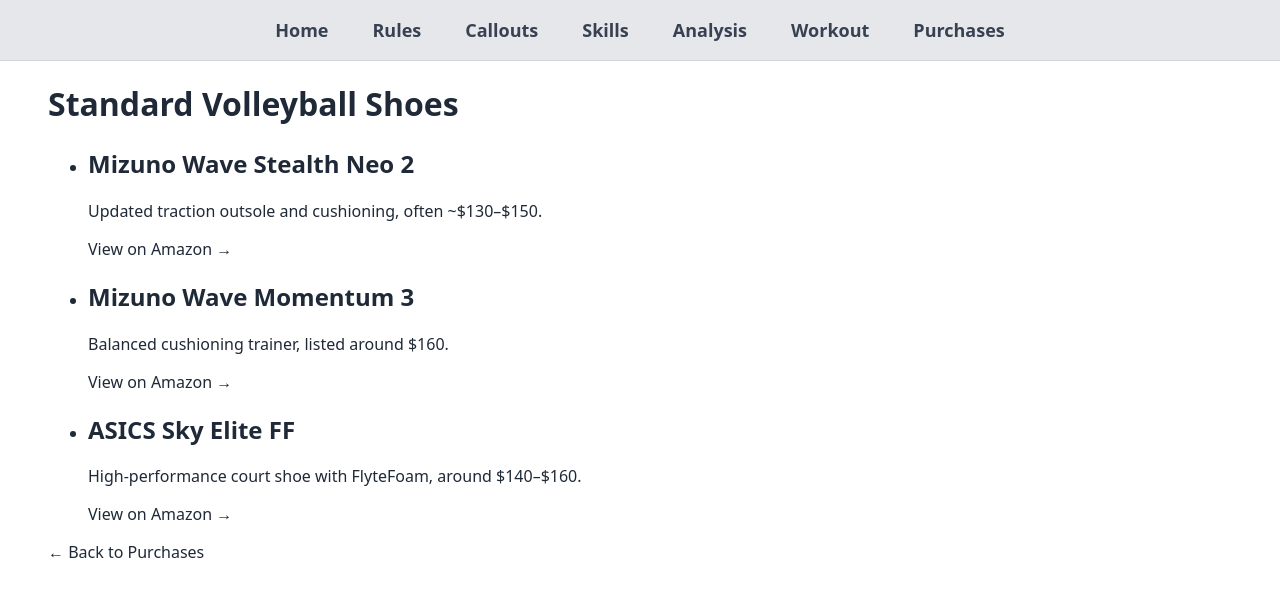
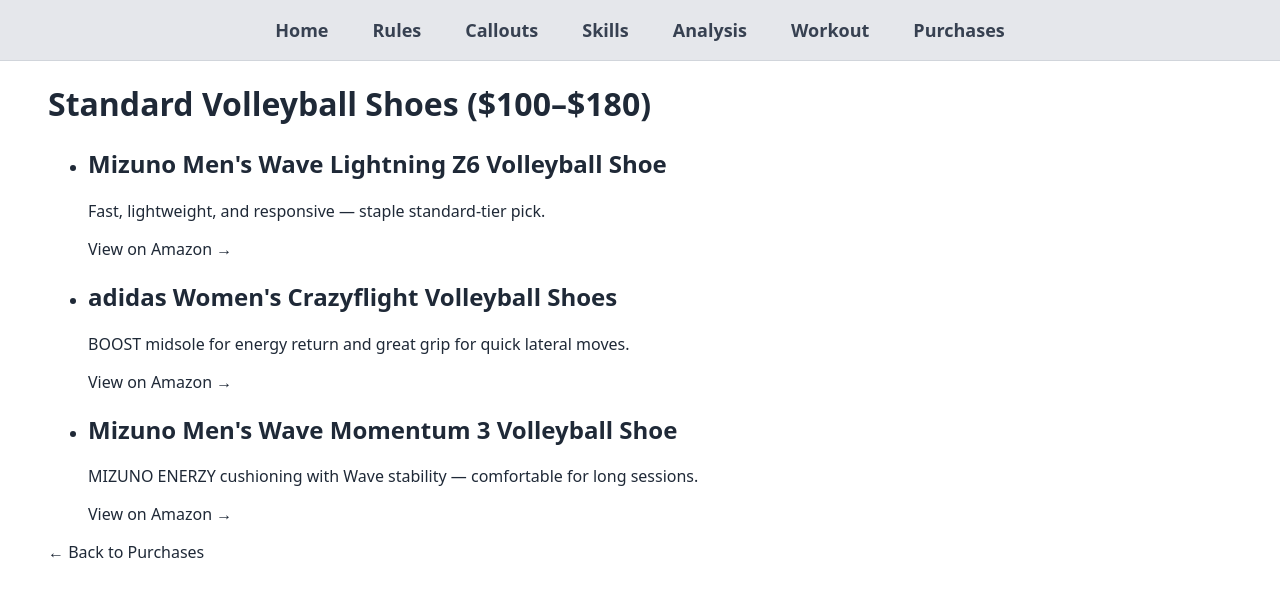
Before and after one commit to blueweriy/volleyball-ai-website, a React (Vite) app: page /purchases/shoes/standard in a window 1280 px wide. Shown: the top 596 px of the page. Built offline with nearby package versions, Linux system fonts and the light colour scheme.

Commit message:
Update ShoesStandard.jsx

```diff
--- a/src/pages/purchases/ShoesStandard.jsx
+++ b/src/pages/purchases/ShoesStandard.jsx
@@ -1,33 +1,31 @@
-// src/pages/purchases/ShoesStandard.jsx
-import React from 'react';
-import { Link } from 'react-router-dom';
+import React from "react";
+import { Link } from "react-router-dom";
 
 const items = [
   {
-    name: 'Mizuno Wave Stealth Neo 2',
-    desc: 'Updated traction outsole and cushioning, often ~$130–$150.',
-    url: 'https://www.amazon.com/Mizuno-Momentum-Volleyball-Shoe-Men/dp/B07GXVRTD3'
+    name: "Mizuno Men's Wave Lightning Z6 Volleyball Shoe",
+    desc: "Fast, lightweight, and responsive — staple standard-tier pick.",
+    url: "https://www.amazon.com/Mizuno-Mens-Wave-Lightning-Volleyball/dp/B07XMN46K1"
   },
   {
-    name: 'Mizuno Wave Momentum 3',
-    desc: 'Balanced cushioning trainer, listed around $160.',
-    url: 'https://www.amazon.com/Mizuno-Unisex-Volleyball-Shoes-Momentum/dp/B0DY8TX5T5'
+    name: "adidas Women's Crazyflight Volleyball Shoes",
+    desc: "BOOST midsole for energy return and great grip for quick lateral moves.",
+    url: "https://www.amazon.com/adidas-Womens-Crazyflight-Volleyball-Sneakers/dp/B0D8W27L61"
   },
   {
-    name: 'ASICS Sky Elite FF',
-    desc: 'High-performance court shoe with FlyteFoam, around $140–$160.',
-    url: 'https://www.amazon.com/ASICS-Sky-Elite-FF-Volleyball/dp/B08CB78GN1'
+    name: "Mizuno Men's Wave Momentum 3 Volleyball Shoe",
+    desc: "MIZUNO ENERZY cushioning with Wave stability — comfortable for long sessions.",
+    url: "https://www.amazon.com/Mizuno-Mens-Wave-Momentum-Volleyball/dp/B0CPGXLPPG"
   }
 ];
-
 
 export default function ShoesStandard() {
   return (
     <div
       className="bg-white text-gray-900 py-16 leading-relaxed"
-      style={{ paddingLeft: '3rem', paddingRight: '3rem' }}
+      style={{ paddingLeft: "3rem", paddingRight: "3rem" }}
     >
-      <h1 className="text-3xl font-bold mb-6">Standard Volleyball Shoes</h1>
+      <h1 className="text-3xl font-bold mb-6">Standard Volleyball Shoes ($100–$180)</h1>
       <ul className="space-y-6">
         {items.map((it) => (
           <li key={it.name} className="p-0">
```
